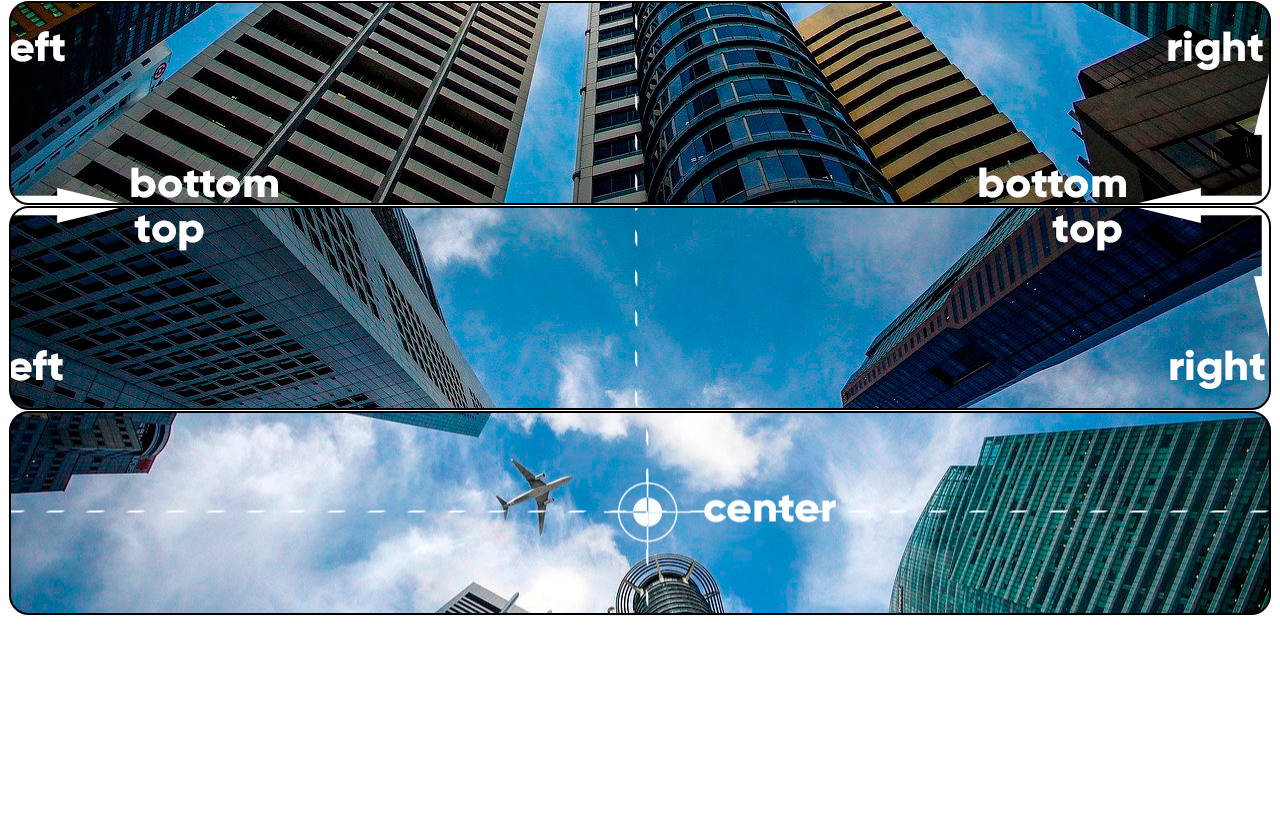
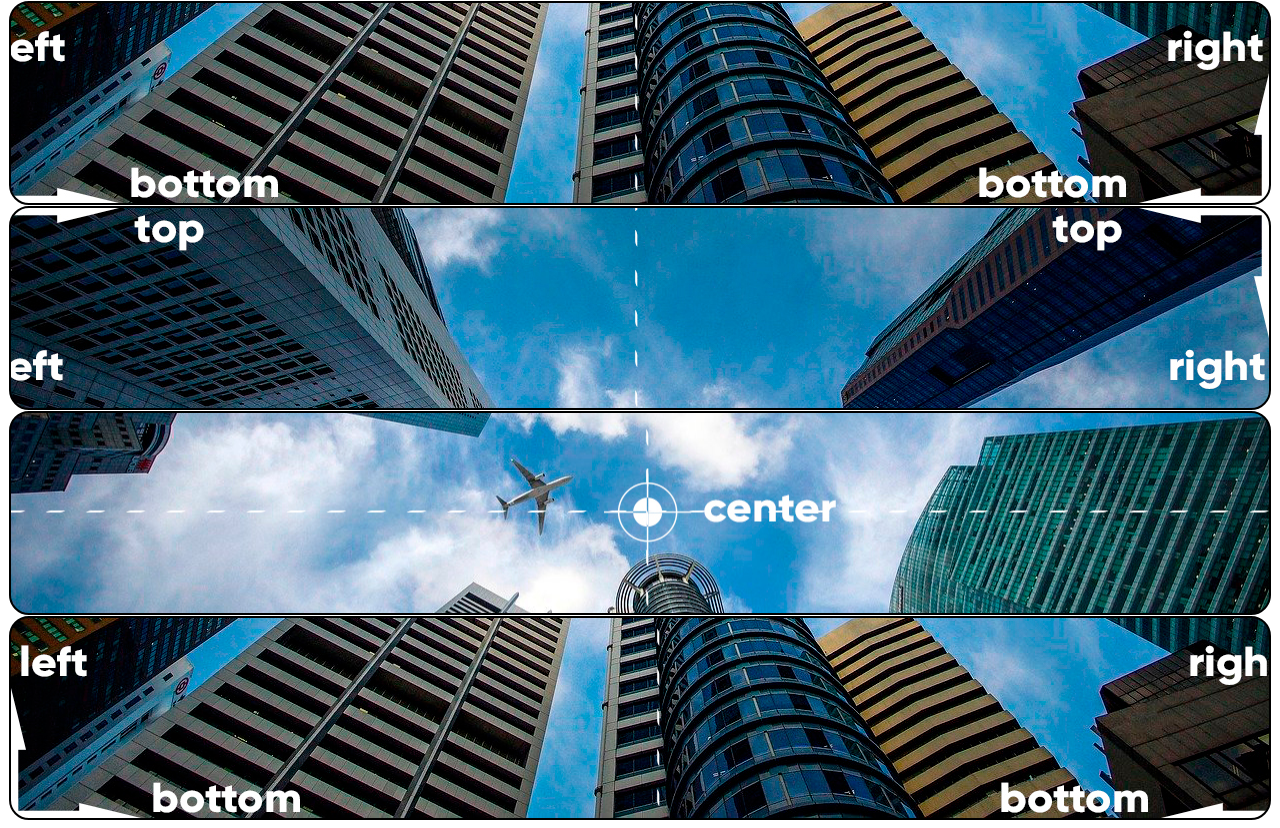
Before and after one commit to ManoelGosalan/exercicius, a plain HTML site: page ex022/fundo003.html in a window 1280 px wide. Shown: the part 417-1245 px from the top of the page. Before the commit the page ends 1040 px from the top, so only its background shows below. Drawn offline with Linux system fonts and the light colour scheme.

Commit message:
atualização

```diff
--- a/ex022/fundo003.html
+++ b/ex022/fundo003.html
@@ -29,6 +29,9 @@
         #q5{
             background-position: center center;
         }
+        #q6{
+            background-position: left bottom;
+        }
     </style>
 </head>
 <body>
@@ -37,5 +40,6 @@
     <div class="bloco" id="q3"></div>
     <div class="bloco" id="q4"></div>
     <div class="bloco" id="q5"></div>
+    <div class="bloco" id="q6"></div>
 </body>
 </html>
```
Also changed, not shown: ex022/fundo002.html (+1 -1 lines).
